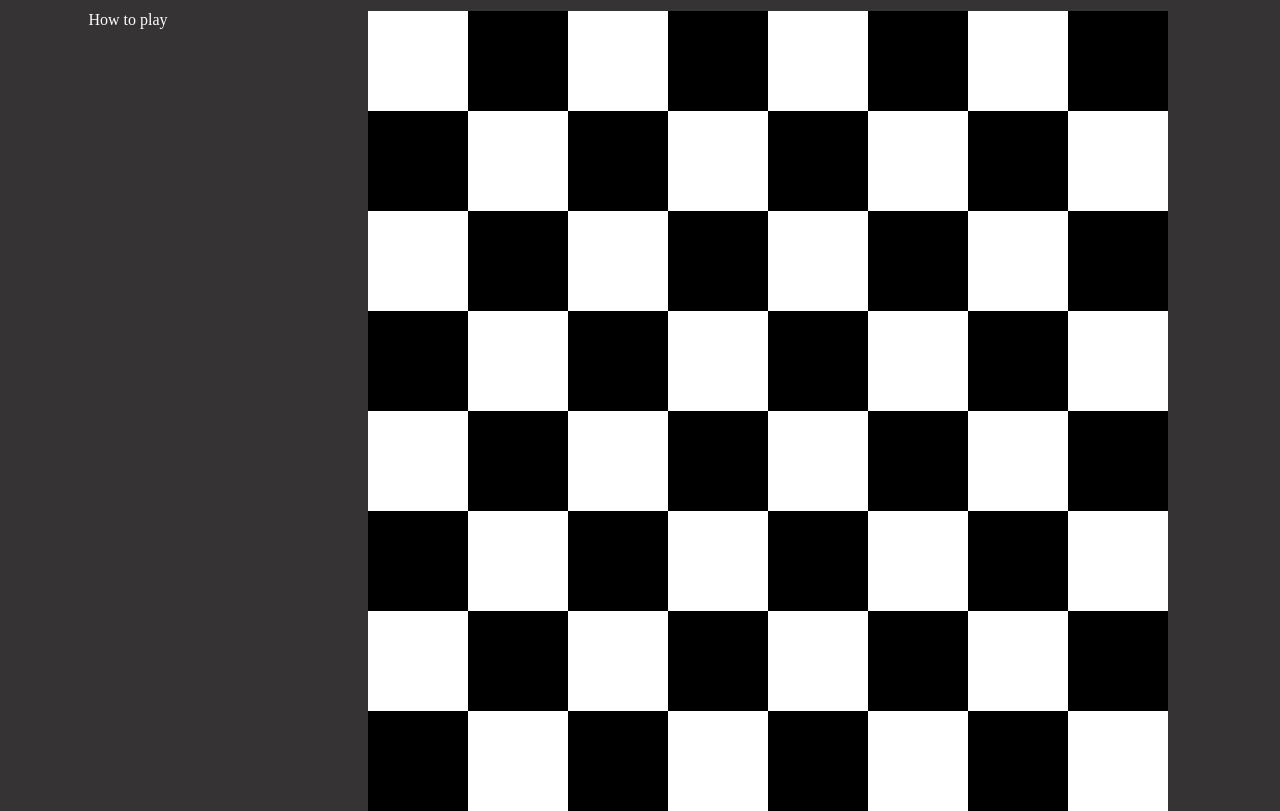
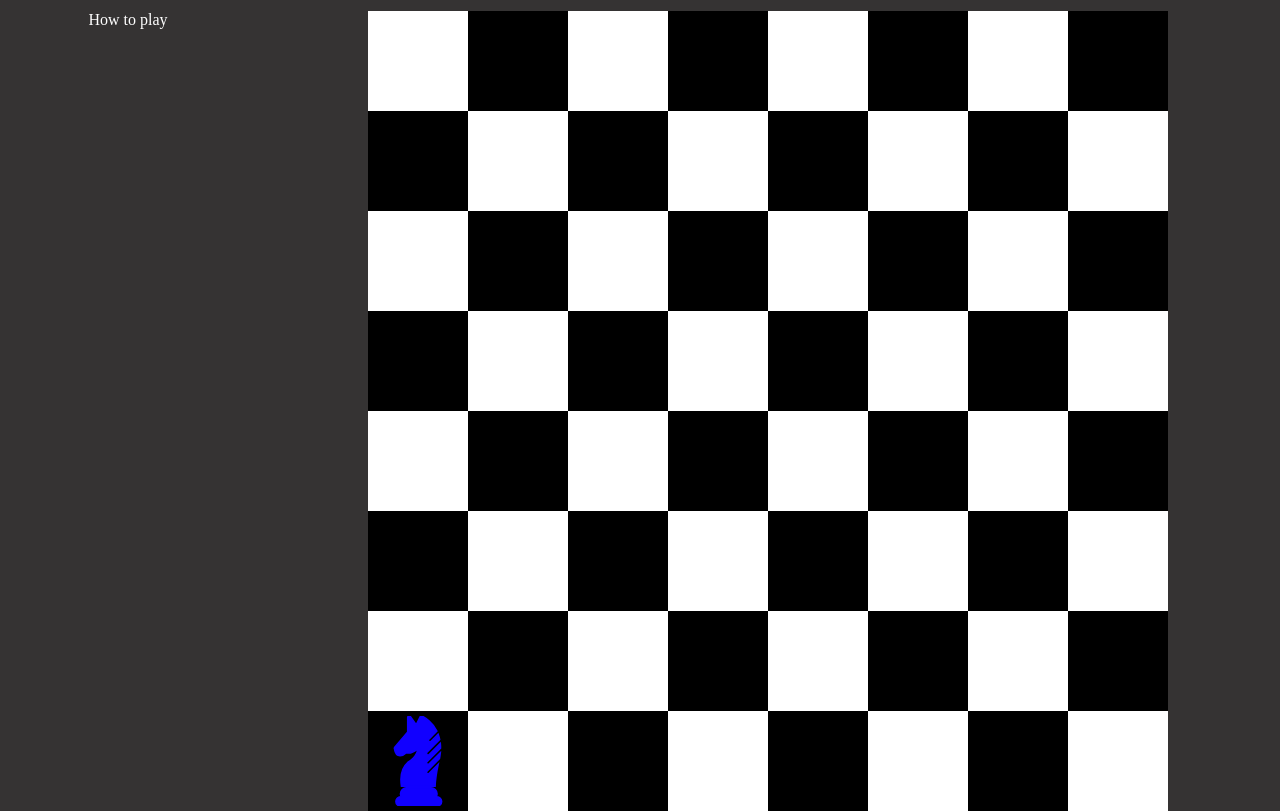
Before and after one commit to bigacz/knights-travails, a website built with webpack: page src/index.html in a window 1280 px wide. Shown: the part 53-864 px from the top of the page. Built offline with nearby package versions, Linux system fonts and the light colour scheme.

Commit message:
add basic knight

```diff
--- a/src/index.html
+++ b/src/index.html
@@ -8,6 +8,17 @@
   <body>
     <header><h1>Knights Travails</h1></header>
     <aside>How to play</aside>
-    <main id="board" class="board"></main>
+    <main id="board-wrapper" class="board-wrapper">
+      <div class="board" id="board">
+        <div id="knight" class="knight">
+          <img
+            id="knight-image"
+            class="knight-image"
+            src="./assets/knight.svg"
+            alt="knight"
+          />
+        </div>
+      </div>
+    </main>
   </body>
 </html>
--- a/src/styles/board.css
+++ b/src/styles/board.css
@@ -1,9 +1,14 @@
+.board-wrapper {
+  grid-area: board-wrapper;
+  display: grid;
+  place-content: center;
+}
+
 .board {
-  grid-area: board;
   display: grid;
   grid-template-columns: repeat(8, 100px);
   grid-template-rows: repeat(8, 100px);
-  place-content: center;
+  position: relative;
 }
 
 .board_square-black {
@@ -13,3 +18,18 @@
 .board_square-white {
   background-color: white;
 }
+
+.knight {
+  position: absolute;
+  bottom: 0px;
+  left: 0px;
+  height: 100px;
+  width: 100px;
+  display: grid;
+  place-items: center;
+}
+
+.knight-image {
+  height: 90px;
+  width: 90px;
+}
--- a/src/styles/index.css
+++ b/src/styles/index.css
@@ -4,7 +4,7 @@ body {
   display: grid;
   grid-template-areas:
     'header header'
-    'aside board';
+    'aside board-wrapper';
   grid-template-columns: 20vw 1fr;
   grid-template-rows: 8vh 1fr;
   color: white;
```
Also changed, not shown: src/assets/knight.svg (added).
